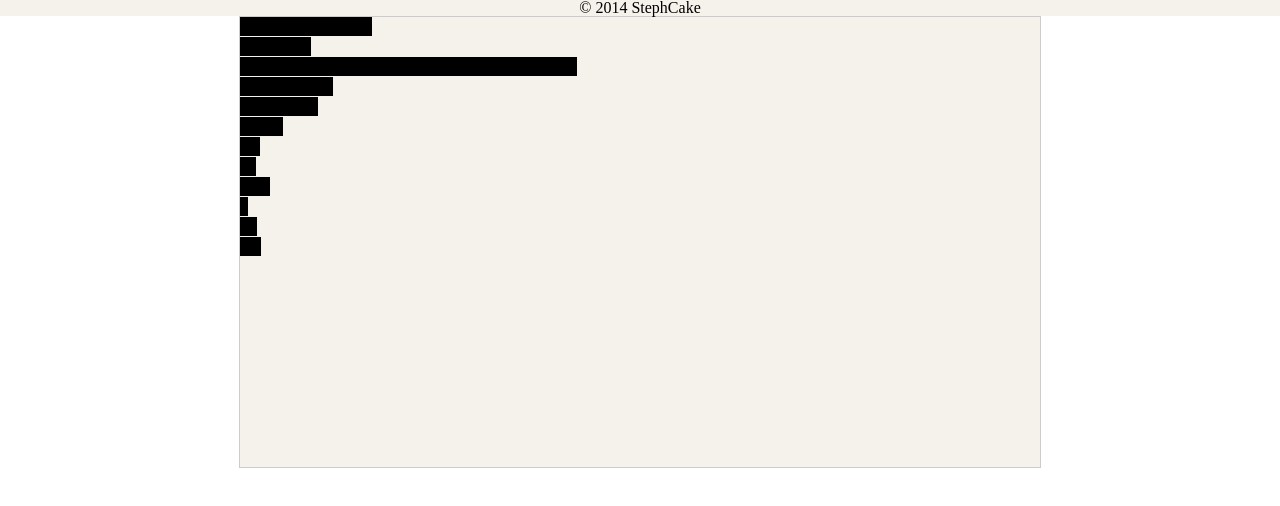
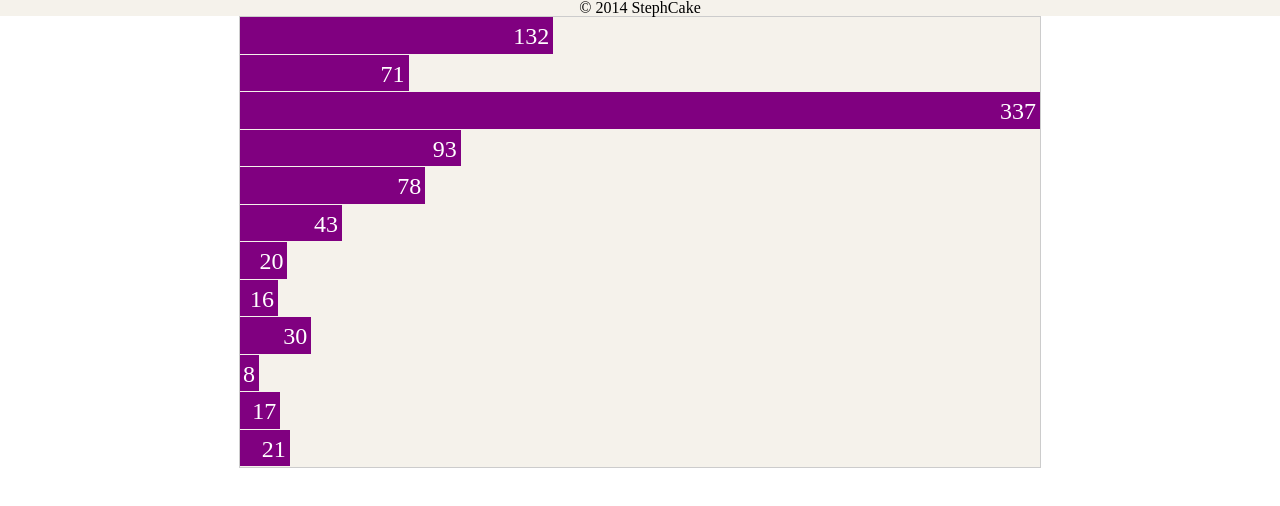
Before and after one commit to Stevo5o/D3-JavaScript-SVG, a plain HTML site: page 05-BarChart/index.html in a window 1280 px wide. Drawn offline with Linux system fonts and the light colour scheme.

Commit message:
Barchart fill svg dx dy and css styling

```diff
--- a/05-BarChart/script.js
+++ b/05-BarChart/script.js
@@ -1,11 +1,16 @@
 /* @ Stephen O'Connor */
 // immediately invoked anonymous function
 ( function () {
-
-   var data = [ 132, 71, 337, 93, 78, 43, 20, 16, 30, 8, 17, 21];
-
    var w = 800;
    var h = 450;
+   var data = [ 132, 71, 337, 93, 78, 43, 20, 16, 30, 8, 17, 21 ];
+   var x = d3.scale.linear()
+           .domain( [ 0, d3.max( data ) ] )
+           .range( [ 0, w ] );
+   var y = d3.scale.linear()
+           .domain( [ 0, data.length ] )
+           .range( [ 0, h ] );
+
    var svg = d3.select( "body" ).append( 'svg' )
            .attr( 'id', 'chart' )
            .attr( 'width', w )
@@ -15,15 +20,40 @@
            .data( data )
            .enter()
            .append( 'rect' )
-           .attr( 'class', 'bar' )
+           .classed( 'bar', 'true' )
            .attr( 'x', 0 )
            .attr( 'y', function ( d, i )
            {
-              return i * 20;
+              return y( i );
            } )
            .attr( 'width', function ( d, i )
            {
-              return d;
+              return x( d );
            } )
-           .attr( 'height', 19 )
+           .attr( 'height', function ( d, i )
+           {
+              return y( 1 ) - 1;
+           } );
+   svg.selectAll( ".bar-label" )
+           .data( data )
+           .enter()
+            .append( 'text' )
+            .classed( 'bar-label', true )
+            .attr( 'x', function ( d, i )
+            {
+               return x( d );
+            } )
+            .attr( 'y', function ( d, i )
+            {
+               return y( i );
+            } )
+            .attr( 'dx', -4 )
+            .attr( 'dy', function ( d, i )
+            {
+               return y( 1 ) / 1.5 + 2;
+            } )
+            .text( function ( d, i )
+            {
+               return d;
+            } );
 }() );
--- a/05-BarChart/styley.css
+++ b/05-BarChart/styley.css
@@ -43,3 +43,15 @@ footer
    background-color: #F5F2EB;
    border: 1px solid #CCC;
 }
+
+.bar
+{
+   fill: purple;
+   shape-rendering: crispEdges;
+}
+.bar-label
+{
+   fill: white;
+   text-anchor:end;
+   font-size: 24px;
+}
```
